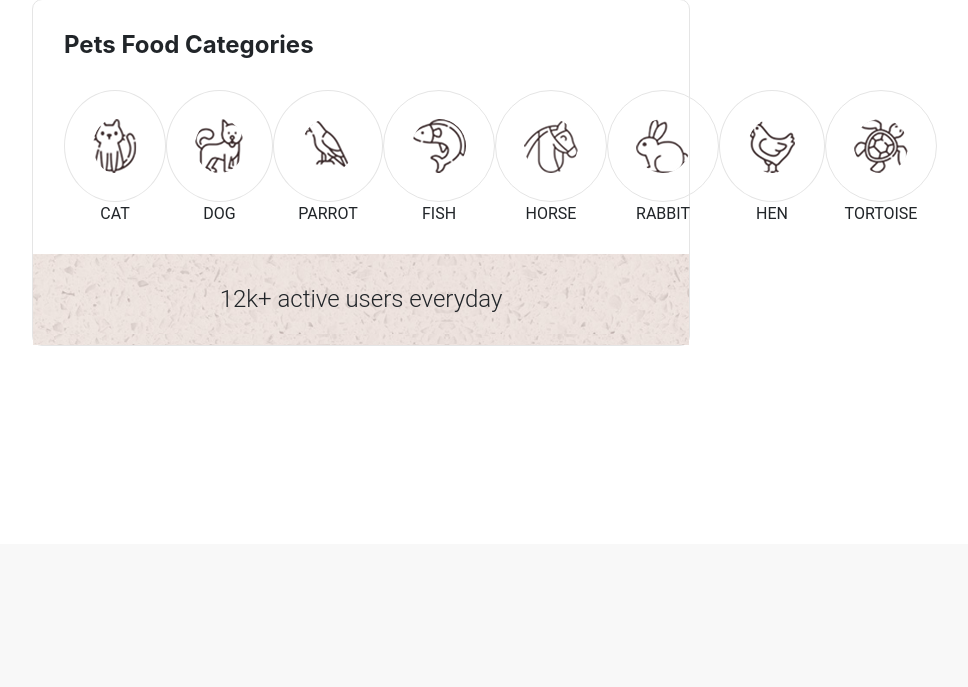
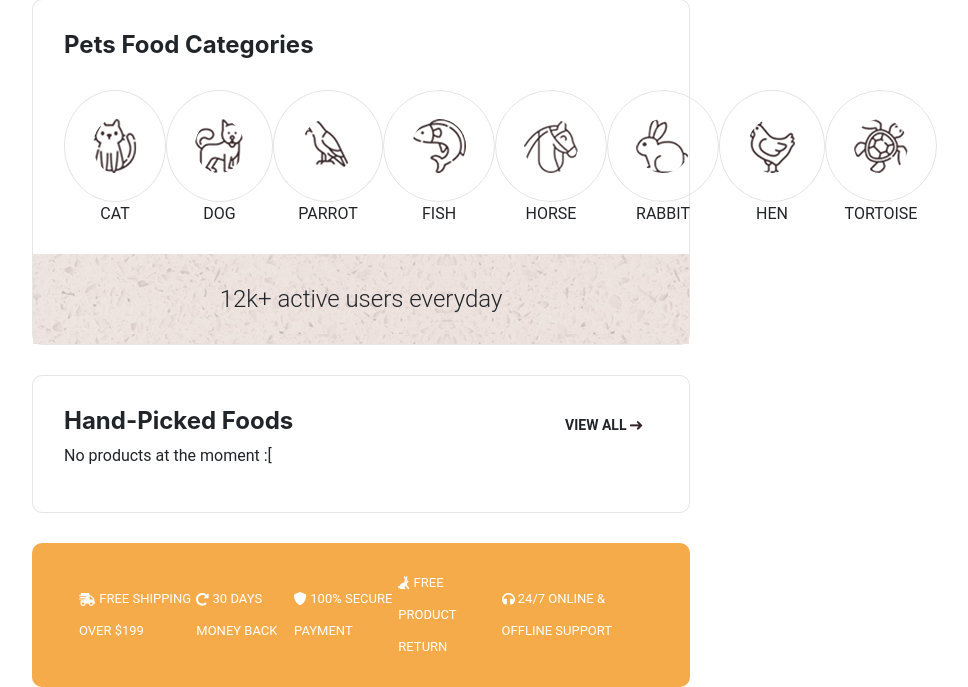
Before and after one commit to Markyha2yha/Team-project-2, a Django app: page / in a window 1280 px wide. Shown: the part 256-943 px from the top of the page, without its empty margins (279-1247 px from the left). Before the commit the page ends 602 px from the top, so only its background shows below. Run offline with Django 5.2, Linux system fonts and the light colour scheme.

Commit message:
Додала секцію Hand-Picked Foods

```diff
--- a/main/static/main/css/home.css
+++ b/main/static/main/css/home.css
@@ -27,7 +27,7 @@ h3{
 .category-box{
     border: 1px solid #e5e5e5;
     border-radius: 10px;
-
+    margin-bottom: 30px;
 }
 
 .padding-box01{
@@ -41,6 +41,29 @@ h3{
 
     font-weight: 300;
     font-size: 24px;
-    line-height: 28.8px;
+    line-height: 28px;
     text-align: center;
 }
+
+.view-all-style{
+    text-transform: uppercase;
+    font-weight: 600;
+    font-size: 14px;
+    line-height: 21px;
+}
+
+.orange-box{
+    background-color: #F6AB4A;
+    padding: 24px 47px;
+    border-radius: 10px;
+
+    text-transform: uppercase;
+    color: white;
+    font-weight: 400;
+    font-size: 13px;
+    line-height: 32px;
+}
+
+/* */
+
+.products-style01{}
--- a/main/templates/main/home.html
+++ b/main/templates/main/home.html
@@ -73,5 +73,68 @@
     </div>
     <div class="categories-underbar">12k+ active users everyday</div>
 </div>
-    <!-- 3 БЛОК (HAND-PICKED FOODS) -->
+
+<!-- 3 БЛОК (HAND-PICKED FOODS[ РЕКОМЕНДОВАНІ ПРОДУКТИ]), поки без стилів -->
+<div class="category-box">
+    <div class="padding-box01">
+        <div class="flex-align">
+            <h3>Hand-picked foods</h3>
+            <a href="#" class="view-all-style">View all <img src="{% static 'main/images/right-arrow.png'%}" alt="arrow"></a>
+        </div>
+        <div class="flex-align products-style01">
+            {% if dbitems %}  <!-- Має витягувати з бази даних ті товари, які ніби обрані магазином-->
+                {% for i in dbitems %}
+                    <div>
+                        <img src="{{ i.main_photo.url}}" alt="product">
+
+                        <!-- в улюблених -->
+                        {% if i.inFav %}
+                            <img src="{% static 'main/images/heart-in-fav.png'%}" alt="add to fav">
+                        {% else %}
+                            <img src="{% static 'main/images/heart-not-in-fav.png'%}" alt="in fav">
+                        {% endif %}
+                        <h2>{{i.title}}</h2>
+                        <p>${{i.price}}</p>
+
+                        <!-- безкоштовна доставка -->
+                        {% if i.freeShipp %}
+                            <p>Free shipping</p>
+                        {% endif %}
+
+                        <!-- має подарунок -->
+                        {% if i.freeGift %}
+                            <p>Free gift</p>
+                        {% endif %}
+
+                        <!-- є на складі -->
+                        {% if i.inStock %}
+                            <div><img src="{% static 'main/images/yes-symb.png'%}" alt="there"><p>In stock</p></div>
+                        {% else %}
+                             <div><img src="{% static 'main/images/no-symb.png'%}" alt="notThere"><p>Not in stock</p></div>
+                        {% endif %}
+                    </div>
+                {% endfor %}
+            {% else %}
+                <div>
+                    <p>No products at the moment :[</p>
+                </div>
+            {% endif %}
+        </div>
+    </div>
+</div>
+
+
+<!-- 3.1 БЛОК  -->
+<div>
+    <ul class="flex-align orange-box">
+        <li><img src="{% static 'main/images/car-symb.png'%}"> free shipping over $199 </li>
+        <li><img src="{% static 'main/images/round-arrow-symb.png'%}"> 30 days money back </li>
+        <li><img src="{% static 'main/images/shield-symb.png'%}"> 100% secure payment </li>
+        <li><img src="{% static 'main/images/animal-symb.png'%}">  free product return </li>
+        <li><img src="{% static 'main/images/headphones.png'%}">  24/7 online & offline support</li>
+    </ul>
+</div>
+
+<!-- 4 БЛОК  -->
+
 {% endblock %}
```
Also changed, not shown: main/static/main/images/animal-symb.png (added), main/static/main/images/car-symb.png (added), main/static/main/images/headphones.png (added), main/static/main/images/heart-in-fav.png (added), main/static/main/images/heart-not-in-fav.png (added), main/static/main/images/no-symb.png (added), main/static/main/images/right-arrow.png (added), main/static/main/images/round-arrow-symb.png (added), main/static/main/images/shield-symb.png (added), main/static/main/images/yes-symb.png (added). Lines whose indentation alone changed are shown as unchanged.
